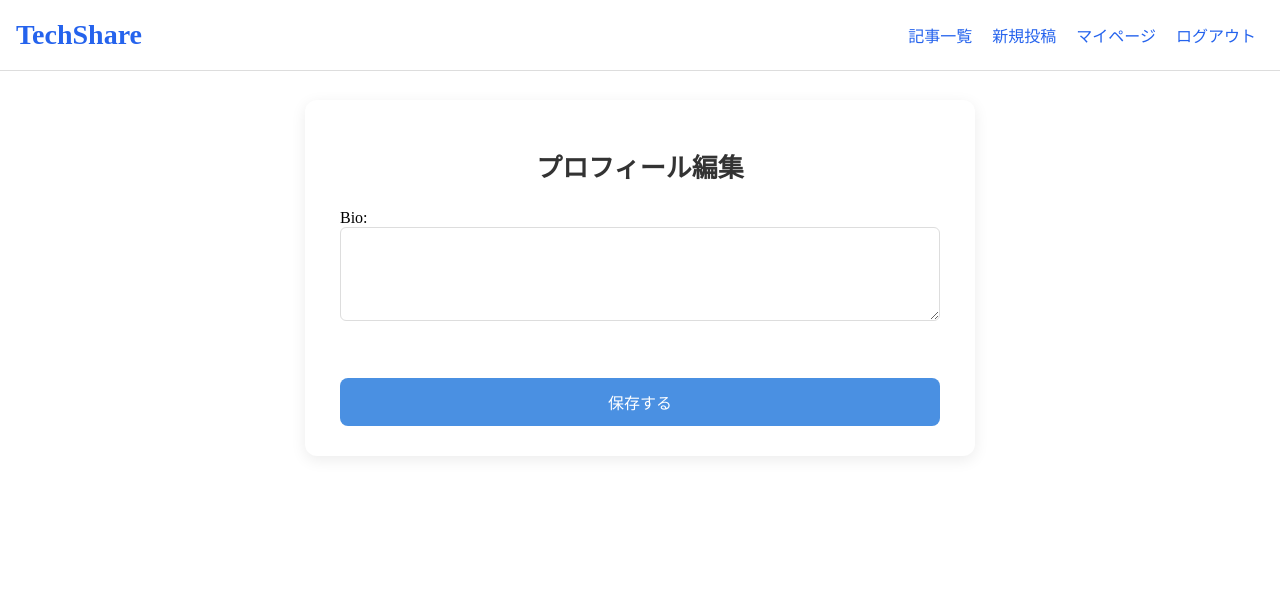
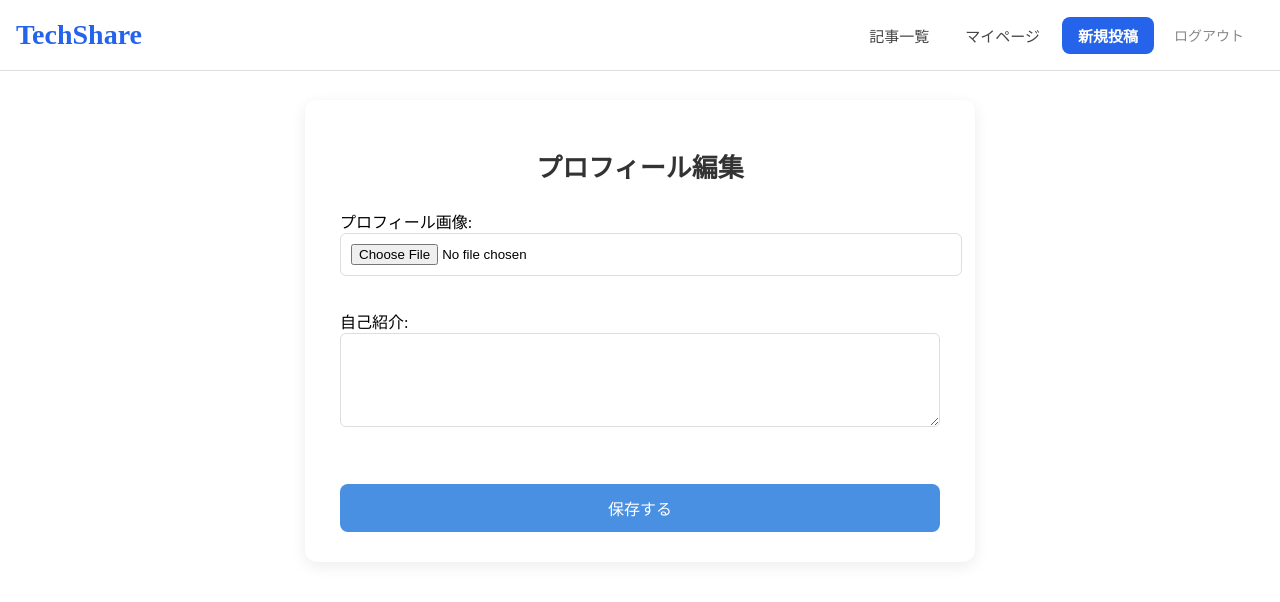
Before and after one commit to nryuji514/TechShare, a Django app: page /knowledge/mypage/edit/ in a window 1280 px wide. Shown: the top 602 px of the page. Run offline with Django 3.2, Linux system fonts and the light colour scheme; the visitor is signed in with stand-in values (Sample User, id 1); data comes from the database, SQL or seed files in the repository.

Commit message:
フロンとエンド改善

```diff
--- a/config/settings.py
+++ b/config/settings.py
@@ -127,6 +127,10 @@ USE_TZ = True
 
 STATIC_URL = '/static/'
 
+# Uploaded files (e.g. profile pictures)
+MEDIA_URL = '/media/'
+MEDIA_ROOT = os.path.join(BASE_DIR, 'media')
+
 LOGIN_URL = '/login/'
 LOGIN_REDIRECT_URL='/knowledge/'
 
--- a/config/urls.py
+++ b/config/urls.py
@@ -16,6 +16,8 @@ Including another URLconf
 from django.contrib import admin
 from django.urls import path,include
 from django.contrib.auth import views as auth_views
+from django.conf import settings
+from django.conf.urls.static import static
 
 urlpatterns=[
     path('admin/', admin.site.urls),
@@ -23,3 +25,6 @@ urlpatterns=[
     path('login/',auth_views.LoginView.as_view(template_name='registration/login.html'),name='login'),
     path('logout/',auth_views.LogoutView.as_view(),name='logout'),
 ]
+
+if settings.DEBUG:
+    urlpatterns += static(settings.MEDIA_URL, document_root=settings.MEDIA_ROOT)
--- a/knowledge/forms.py
+++ b/knowledge/forms.py
@@ -19,8 +19,13 @@ class CommentForm(forms.ModelForm):
 class ProfileForm(forms.ModelForm):
     class Meta:
         model = Profile
-        fields = ['bio']
+        fields = ['avatar', 'bio']
+        labels = {
+            'avatar': 'プロフィール画像',
+            'bio': '自己紹介',
+        }
         widgets = {
+            'avatar': forms.FileInput(),
             'bio': forms.Textarea(attrs={'rows': 4}),
         }
 
--- a/knowledge/models.py
+++ b/knowledge/models.py
@@ -4,6 +4,7 @@ from django.contrib.auth.models import User
 class Profile(models.Model):
     user = models.OneToOneField(User, on_delete=models.CASCADE, related_name='profile')
     bio = models.TextField(blank=True)
+    avatar = models.ImageField(upload_to='avatars/', blank=True, null=True)
 
     def __str__(self):
         return self.user.username
--- a/knowledge/static/knowledge/css/base.css
+++ b/knowledge/static/knowledge/css/base.css
@@ -31,19 +31,62 @@
 /* ナビゲーション */
 .nav {
     display: flex;
-    gap: 20px;
-    margin-right: 40px;   /* ← margin-left を使わず gap で整列 */
+    align-items: center;
+    gap: 8px;
+    margin-right: 40px;
 }
 
-.nav a {
-    color: #2563ed;
+/* タブ型リンク（記事一覧・マイページ） */
+.nav-link {
+    color: #444;
     text-decoration: none;
-    font-size: 16px;
-    margin-left: 0;   /* ← これが超重要 */
+    font-size: 15px;
+    font-weight: 500;
+    padding: 8px 14px;
+    border-radius: 8px;
+    transition: 0.2s;
 }
 
-.nav a:hover {
-    opacity: 0.7;
+.nav-link:hover {
+    background: #e8f1ff;
+    color: #2563ed;
+}
+
+/* 現在のページ */
+.nav-link.active {
+    background: #e8f1ff;
+    color: #2563ed;
+}
+
+/* 主要操作：新規投稿（塗りボタン） */
+.nav-cta {
+    color: #fff;
+    background: #2563eb;
+    text-decoration: none;
+    font-size: 15px;
+    font-weight: 600;
+    padding: 8px 16px;
+    border-radius: 8px;
+    transition: 0.2s;
+}
+
+.nav-cta:hover {
+    background: #1e4fcf;
+}
+
+/* ログアウト：控えめ */
+.nav-logout {
+    color: #888;
+    text-decoration: none;
+    font-size: 14px;
+    padding: 8px 12px;
+    border-radius: 8px;
+    transition: 0.2s;
+}
+
+.nav-logout:hover {
+    color: #ff5252;
+    background: #fff0f0;
 }
 
 /* ===========================
--- a/knowledge/templates/base.html
+++ b/knowledge/templates/base.html
@@ -17,10 +17,12 @@
     <a href="{% url 'home' %}" class="logo">TechShare</a>
 
     <nav class="nav">
-        <a href="{% url 'knowledge_list' %}">記事一覧</a>
-        <a href="{% url 'knowledge_create' %}">新規投稿</a>
-        <a href="{% url 'mypage' %}">マイページ</a>
-        <a href="{% url 'logout' %}">ログアウト</a>
+        <a href="{% url 'knowledge_list' %}"
+           class="nav-link {% if request.resolver_match.url_name == 'knowledge_list' %}active{% endif %}">記事一覧</a>
+        <a href="{% url 'mypage' %}"
+           class="nav-link {% if request.resolver_match.url_name == 'mypage' %}active{% endif %}">マイページ</a>
+        <a href="{% url 'knowledge_create' %}" class="nav-cta">新規投稿</a>
+        <a href="{% url 'logout' %}" class="nav-logout">ログアウト</a>
     </nav>
 </header>
 
--- a/knowledge/templates/profile_form.html
+++ b/knowledge/templates/profile_form.html
@@ -8,8 +8,13 @@
 
     <h1>プロフィール編集</h1>
 
-    <form method="post" action="">
+    <form method="post" action="" enctype="multipart/form-data">
         {% csrf_token %}
+
+        {% if form.instance.avatar %}
+            <img src="{{ form.instance.avatar.url }}" alt="現在のアイコン" width="120" style="border-radius:50%;">
+        {% endif %}
+
         {{ form.as_p }}
 
         <button type="submit" class="submit-btn">
--- a/knowledge/urls.py
+++ b/knowledge/urls.py
@@ -10,6 +10,7 @@ urlpatterns = [
     path('edit/<int:pk>/', views.knowledge_edit, name='knowledge_edit'),
     path('mypage/', views.mypage, name='mypage'),
     path('mypage/edit/', views.profile_edit, name='profile_edit'),
+    path('mypage/avatar/', views.avatar_upload, name='avatar_upload'),
     path('delete/<int:pk>/', views.delete_post, name='delete_post'),
     path('<int:pk>/', views.knowledge_detail, name='knowledge_detail'),
     path('<int:pk>/comment/',views.add_comment, name='add_comment'),
--- a/knowledge/views.py
+++ b/knowledge/views.py
@@ -126,7 +126,7 @@ def profile_edit(request):
     profile, _ = Profile.objects.get_or_create(user=request.user)
 
     if request.method == 'POST':
-        form = ProfileForm(request.POST, instance=profile)
+        form = ProfileForm(request.POST, request.FILES, instance=profile)
 
         if form.is_valid():
             form.save()
@@ -135,6 +135,17 @@ def profile_edit(request):
         form = ProfileForm(instance=profile)
 
     return render(request, 'profile_form.html', {'form': form})
+
+#プロフィール画像アップロード（マイページから）
+@login_required
+def avatar_upload(request):
+    profile, _ = Profile.objects.get_or_create(user=request.user)
+
+    if request.method == 'POST' and request.FILES.get('avatar'):
+        profile.avatar = request.FILES['avatar']
+        profile.save()
+
+    return redirect('mypage')
 
 #投稿削除
 @login_required
```
Also changed, not shown: knowledge/static/knowledge/css/detail.css (+19 -0 lines), knowledge/static/knowledge/css/mypage.css (+107 -26 lines), knowledge/templates/mypage.html (+22 -12 lines), knowledge/migrations/0006_profile_avatar.py (added).
